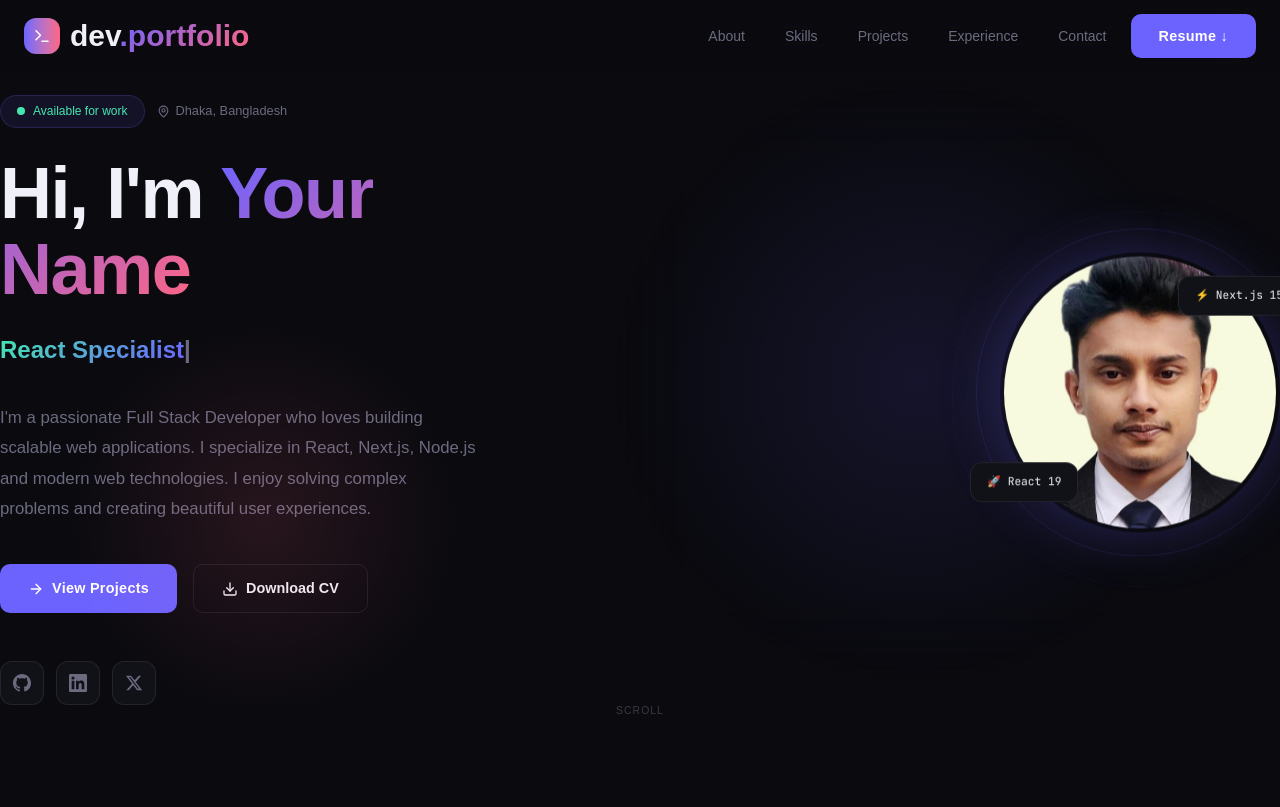
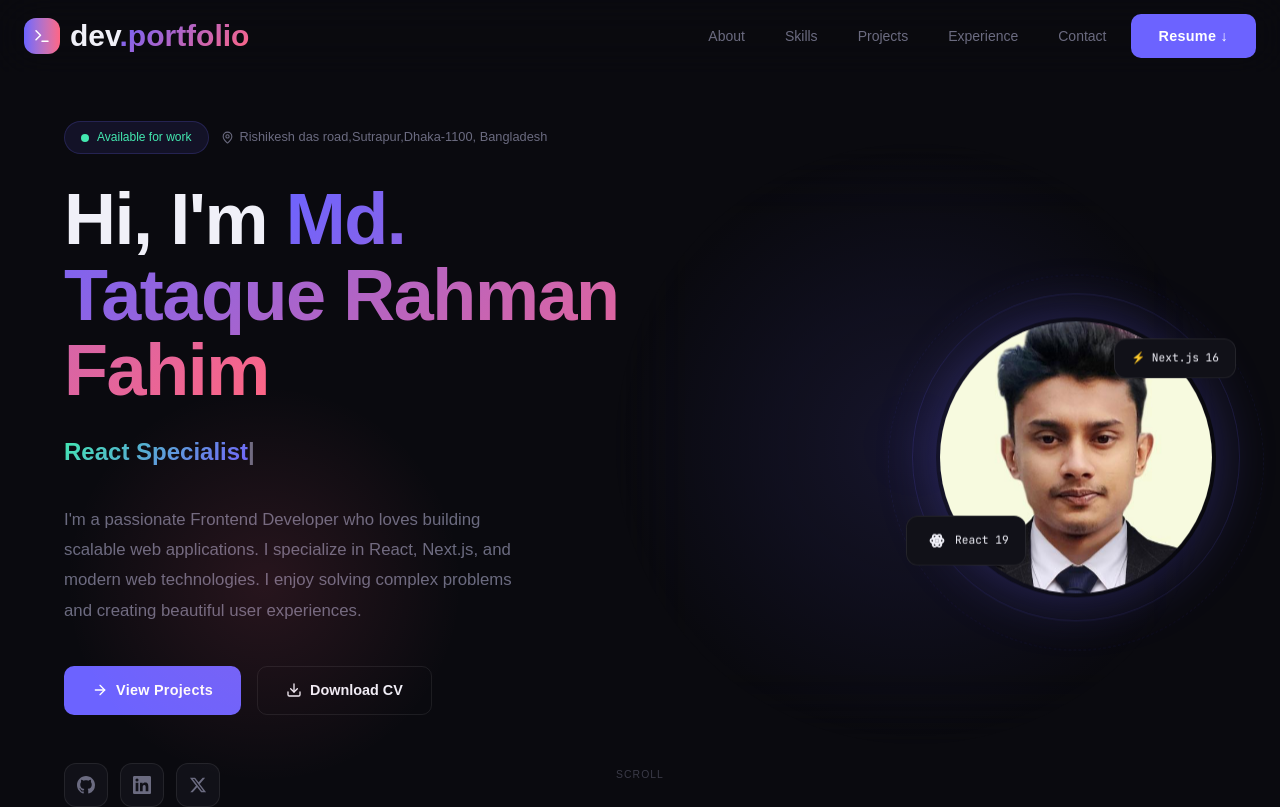
Before and after one commit to fahimad24/portfolio, a Next.js app: page / in a window 1280 px wide. Shown: the top 807 px of the page. Built offline with nearby package versions, Linux system fonts and the light colour scheme.

Commit message:
some personal data edit

```diff
--- a/app/layout.tsx
+++ b/app/layout.tsx
@@ -2,6 +2,7 @@ import type { Metadata } from "next";
 import { JetBrains_Mono } from "next/font/google";
 import "./globals.css";
 import Navbar from "@/components/Navbar";
+import Footer from "@/components/Footer";
 
 const jetBrainsMono = JetBrains_Mono({
   subsets: ["latin"],
@@ -26,6 +27,7 @@ export default function RootLayout({
       <body className="min-h-full flex flex-col">
         <Navbar></Navbar>
         {children}
+        <Footer></Footer>
       </body>
     </html>
   );
--- /dev/null
+++ b/components/Footer.tsx
@@ -0,0 +1,54 @@
+"use client";
+import Link from "next/link";
+import { Mail, Terminal } from "lucide-react";
+import { GithubIcon, LinkedinIcon, TwitterXIcon } from "@/components/SocialIcons";
+import { personalInfo } from "@/data/portfolio";
+
+export default function Footer() {
+  const socials = [
+    { href: personalInfo.github, icon: <GithubIcon size={18} /> },
+    { href: personalInfo.linkedin, icon: <LinkedinIcon size={18} /> },
+    { href: personalInfo.twitter, icon: <TwitterXIcon size={18} /> },
+    { href: `mailto:${personalInfo.email}`, icon: <Mail size={18} /> },
+  ];
+
+  return (
+    <footer style={{ borderTop: "1px solid var(--border)", padding: "48px 24px", background: "var(--surface)" }}>
+      <div style={{ maxWidth: "1200px", margin: "0 auto" }}>
+        <div style={{ display: "flex", flexWrap: "wrap", justifyContent: "space-between", alignItems: "center", gap: "32px" }}>
+          <div>
+            <div style={{ display: "flex", alignItems: "center", gap: "10px", marginBottom: "12px" }}>
+              <div style={{ width: "32px", height: "32px", borderRadius: "8px", background: "linear-gradient(135deg, var(--accent), var(--accent-2))", display: "flex", alignItems: "center", justifyContent: "center" }}>
+                <Terminal size={16} color="white" />
+              </div>
+              <span style={{ fontFamily: "'Syne', sans-serif", fontWeight: 700, color: "var(--text)" }}>
+                dev<span className="gradient-text">.portfolio</span>
+              </span>
+            </div>
+            <p style={{ color: "var(--muted)", fontSize: "0.875rem", maxWidth: "280px" }}>
+              Building modern web experiences with passion and precision.
+            </p>
+          </div>
+          <div style={{ display: "flex", gap: "12px" }}>
+            {socials.map((s, i) => (
+              <a key={i} href={s.href} target="_blank" rel="noopener noreferrer"
+                style={{ width: "42px", height: "42px", borderRadius: "10px", background: "var(--surface-2)", border: "1px solid var(--border)", display: "flex", alignItems: "center", justifyContent: "center", color: "var(--muted)", transition: "all 0.2s", textDecoration: "none" }}
+                onMouseEnter={(e) => { (e.currentTarget as HTMLElement).style.color = "var(--accent)"; (e.currentTarget as HTMLElement).style.borderColor = "var(--accent)"; }}
+                onMouseLeave={(e) => { (e.currentTarget as HTMLElement).style.color = "var(--muted)"; (e.currentTarget as HTMLElement).style.borderColor = "var(--border)"; }}
+              >{s.icon}</a>
+            ))}
+          </div>
+        </div>
+        <div style={{ marginTop: "32px", paddingTop: "24px", borderTop: "1px solid var(--border)", display: "flex", flexWrap: "wrap", justifyContent: "space-between", gap: "12px" }}>
+          <p style={{ color: "var(--muted)", fontSize: "0.8rem" }}>
+            © {new Date().getFullYear()} {personalInfo.name}. Built with Next.js 15 & ❤️
+          </p>
+          <div style={{ display: "flex", gap: "24px" }}>
+            <Link href="/blog" style={{ color: "var(--muted)", fontSize: "0.8rem", textDecoration: "none" }}>Blog</Link>
+            <Link href="/admin" style={{ color: "var(--muted)", fontSize: "0.8rem", textDecoration: "none" }}>Admin</Link>
+          </div>
+        </div>
+      </div>
+    </footer>
+  );
+}
--- a/components/SocialIcons.tsx
+++ b/components/SocialIcons.tsx
@@ -3,6 +3,37 @@ export function GithubIcon({ size = 18 }: { size?: number }) {
   return (
     <svg width={size} height={size} viewBox="0 0 24 24" fill="currentColor">
       <path d="M12 0C5.37 0 0 5.37 0 12c0 5.31 3.435 9.795 8.205 11.385.6.105.825-.255.825-.57 0-.285-.015-1.23-.015-2.235-3.015.555-3.795-.735-4.035-1.41-.135-.345-.72-1.41-1.23-1.695-.42-.225-1.02-.78-.015-.795.945-.015 1.62.87 1.845 1.23 1.08 1.815 2.805 1.305 3.495.99.105-.78.42-1.305.765-1.605-2.67-.3-5.46-1.335-5.46-5.925 0-1.305.465-2.385 1.23-3.225-.12-.3-.54-1.53.12-3.18 0 0 1.005-.315 3.3 1.23.96-.27 1.98-.405 3-.405s2.04.135 3 .405c2.295-1.56 3.3-1.23 3.3-1.23.66 1.65.24 2.88.12 3.18.765.84 1.23 1.905 1.23 3.225 0 4.605-2.805 5.625-5.475 5.925.435.375.81 1.095.81 2.22 0 1.605-.015 2.895-.015 3.3 0 .315.225.69.825.57A12.02 12.02 0 0 0 24 12c0-6.63-5.37-12-12-12z" />
+    </svg>
+  );
+}
+
+export function ReactIcon({ size = 18 }: { size?: number }) {
+  return (
+    <svg
+      width={size}
+      height={size}
+      viewBox="0 0 24 24"
+      fill="none"
+      aria-hidden="true"
+    >
+      <g stroke="currentColor" strokeWidth="1.5">
+        <ellipse cx="12" cy="12" rx="5.6" ry="2.4" />
+        <ellipse
+          cx="12"
+          cy="12"
+          rx="5.6"
+          ry="2.4"
+          transform="rotate(60 12 12)"
+        />
+        <ellipse
+          cx="12"
+          cy="12"
+          rx="5.6"
+          ry="2.4"
+          transform="rotate(120 12 12)"
+        />
+      </g>
+      <circle cx="12" cy="12" r="1.7" fill="currentColor" />
     </svg>
   );
 }
--- a/components/sections/ContactSection.tsx
+++ b/components/sections/ContactSection.tsx
@@ -115,7 +115,7 @@ export default function ContactSection() {
                       onChange={(e) =>
                         setForm({ ...form, [field.name]: e.target.value })
                       }
-                      className="w-full px-4 py-3 rounded-[10px] bg-surface-2 border border-border text-text text-[0.9rem] outline-none transition-colors duration-200 focus:border-accent focus:outline-none"
+                      className="w-full px-4 py-3 rounded-[10px] bg-surface-2 border border-border text-text text-[0.9rem] outline-none transition-colors duration-200 focus:border-accent"
                     />
                   </div>
                 ))}
@@ -130,7 +130,7 @@ export default function ContactSection() {
                     onChange={(e) =>
                       setForm({ ...form, message: e.target.value })
                     }
-                    className="w-full px-4 py-3 rounded-[10px] bg-surface-2 border border-border text-text text-[0.9rem] outline-none transition-colors duration-200 focus:border-accent focus:outline-none resize-none"
+                    className="w-full px-4 py-3 rounded-[10px] bg-surface-2 border border-border text-text text-[0.9rem] outline-none transition-colors duration-200 focus:border-accent resize-none"
                   />
                 </div>
                 <button
--- a/components/sections/HeroSection.tsx
+++ b/components/sections/HeroSection.tsx
@@ -4,7 +4,12 @@ import { Download, ArrowRight, MapPin } from "lucide-react";
 
 import { personalInfo } from "@/data/portfolio";
 import { useEffect, useState } from "react";
-import { GithubIcon, LinkedinIcon, TwitterXIcon } from "../SocialIcons";
+import {
+  GithubIcon,
+  LinkedinIcon,
+  ReactIcon,
+  TwitterXIcon,
+} from "../SocialIcons";
 
 const roles = ["Frontend Developer", "React Specialist", "Next.js Expert"];
 
@@ -59,12 +64,12 @@ export default function HeroSection() {
   return (
     <section
       id="hero"
-      className="min-h-screen flex items-center relative overflow-hidden "
+      className="min-h-screen flex items-center relative overflow-hidden top-16"
     >
       <div className="absolute top-[10%] right-[5%] w-150 h-150 rounded-full pointer-events-none backdrop-blur-2xl hero-accent" />
       <div className="absolute bottom-[10%] left-[5%] w-100 h-100 rounded-full hero-accent-2 pointer-events-none " />
 
-      <div className=" max-w-7xl mx-auto w-full flex flex-wrap items-center justify-between gap-14 ">
+      <div className=" max-w-6xl mx-auto w-full flex flex-wrap items-center justify-between gap-14 ">
         {/* Left */}
         <div className="flex-1 min-w-75 max-w-145">
           <div className="flex items-center gap-3 mb-7">
@@ -143,18 +148,19 @@ export default function HeroSection() {
                 color: "var(--muted)",
               }}
             >
-              ⚡ Next.js 15
+              ⚡ Next.js 16
             </div>
           </div>
           <div className="absolute bottom-7.5 -left-7.5 bg-surface border border-border rounded-xl px-4 py-2.5 backdrop-blur-[10px] animate-[float_5s_ease-in-out_infinite]">
             <div
+              className="flex gap-1 justify-center items-center"
               style={{
                 fontFamily: "'JetBrains Mono', monospace",
                 fontSize: "0.7rem",
                 color: "var(--muted)",
               }}
             >
-              🚀 React 19
+              <ReactIcon size={28} /> React 19
             </div>
           </div>
         </div>
--- a/data/portfolio.ts
+++ b/data/portfolio.ts
@@ -1,41 +1,41 @@
 export const personalInfo = {
-  name: "Your Name",
-  title: "Full Stack Developer",
+  name: "Md. Tataque Rahman Fahim",
+  title: "Frontend Developer",
   subtitle: "Building modern web experiences with Next.js, React & Node.js",
-  email: "your@email.com",
-  github: "https://github.com/yourusername",
-  linkedin: "https://linkedin.com/in/yourusername",
+  email: "mdtataquerahmanfahim@gmail.com",
+  github: "https://github.com/fahimad24",
+  linkedin: "https://www.linkedin.com/in/ahmad-fahim4/",
   twitter: "https://twitter.com/yourusername",
-  location: "Dhaka, Bangladesh",
-  bio: "I'm a passionate Full Stack Developer who loves building scalable web applications. I specialize in React, Next.js, Node.js and modern web technologies. I enjoy solving complex problems and creating beautiful user experiences.",
+  location: "Rishikesh das road,Sutrapur,Dhaka-1100, Bangladesh",
+  bio: "I'm a passionate Frontend Developer who loves building scalable web applications. I specialize in React, Next.js, and modern web technologies. I enjoy solving complex problems and creating beautiful user experiences.",
   resumeUrl: "/resume.pdf",
 };
 
 export const skills = [
   { category: "Frontend", items: ["React", "Next.js", "TypeScript", "Tailwind CSS", "Framer Motion"] },
-  { category: "Backend", items: ["Node.js", "Express", "MongoDB", "PostgreSQL", "REST APIs"] },
-  { category: "Tools", items: ["Git", "Docker", "Vercel", "AWS", "Figma"] },
+  { category: "Backend", items: ["Node.js", "Express", "MongoDB", "REST APIs"] },
+  { category: "Tools", items: ["Git", "Github", "Vercel", "AWS", "Figma"] },
   { category: "Other", items: ["Problem Solving", "Team Leadership", "Agile", "UI/UX Design"] },
 ];
 
 export const projects = [
   {
     id: "1",
-    title: "E-Commerce Platform",
-    description: "A full-featured e-commerce platform with real-time inventory, payment integration, and admin dashboard.",
-    tech: ["Next.js", "MongoDB", "Stripe", "Tailwind"],
-    github: "https://github.com",
-    live: "https://example.com",
+    title: "Web Development Agency Site",
+    description: "Built a f ront-end Web Development Agency platf orm with authentication, product management, and quick response form",
+    tech: ["Next.js", "MongoDB", "React.js" ,"TypeScript", "Tailwind"],
+    github: "https://github.com/fahimad24/WebNGraphic",
+    live: "https://webngraphic.vercel.app/",
     featured: true,
     color: "#6c63ff",
   },
   {
     id: "2",
-    title: "Task Management App",
-    description: "Collaborative task manager with real-time updates, drag-and-drop, and team collaboration features.",
-    tech: ["React", "Node.js", "Socket.io", "PostgreSQL"],
-    github: "https://github.com",
-    live: "https://example.com",
+    title: "IT Services + Tech Products (Hybrid Website)",
+    description: "Engineered with a front-end hybrid platform that delivers both IT service solutions and an online tech marketplace.",
+    tech: ["React", "Node.js", "Tailwind", "shadcn-UI"],
+    github: "https://github.com/fahimad24/Cyber-Syntax",
+    live: "https://www.cybersyntax.com.bd/",
     featured: true,
     color: "#ff6584",
   },
```
Also changed, not shown: components/sections/AboutSection.tsx (+5 -5 lines).
